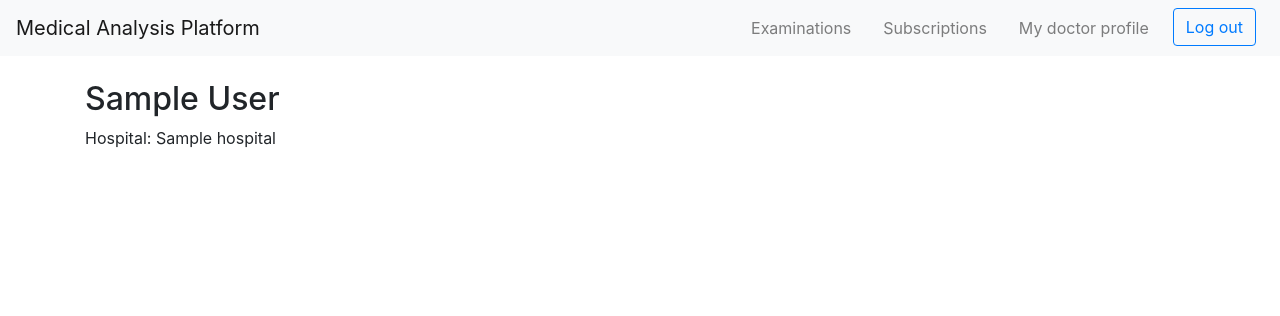
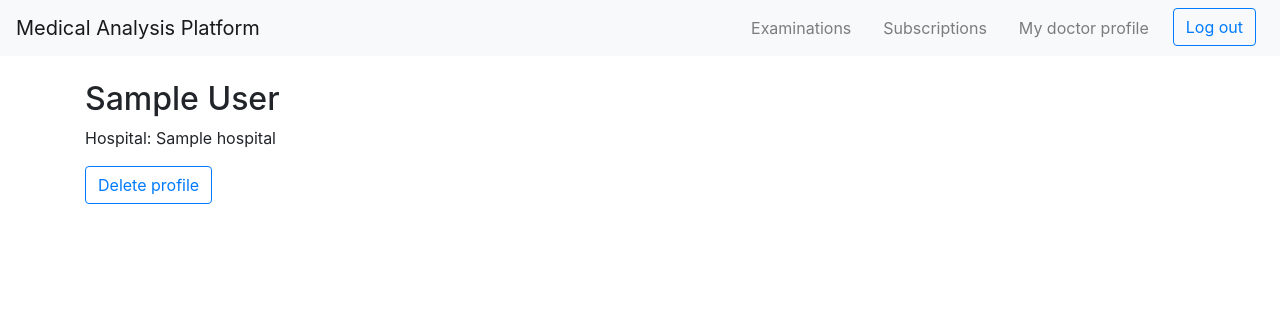
Before and after one commit to iliaparvanov/med-analysis-platform, a Django app: page /accounts/doctor in a window 1280 px wide. Shown: the top 316 px of the page. Run offline with Django 3.2, Linux system fonts and the light colour scheme; a user stored in the database is signed in; tables that the repository leaves empty hold one stand-in row (values such as "Sample post"); parts of the project's set-up code (start-up, migrations or seed data) failed here and were passed over; some libraries are stand-ins or nearby versions.

Commit message:
Finished option of deleting both hospital and doctor's profiles

```diff
--- a/med_analyser/common/models.py
+++ b/med_analyser/common/models.py
@@ -57,11 +57,23 @@ def post_save_create_and_add_groups(sender, instance, **kwargs):
     free_doctors_group = Group.objects.get(name='free_doctors_group')
     instance.user.groups.add()
 
+@receiver(pre_delete, sender=CustomUser)
+def pre_delete_user_delete_doctor_hospital(sender, instance, **kwargs):
+    # deleting a customer automatically cancels all active subscriptions
+    instance.doctor.delete()
+    if hasattr(instance, 'hospital'):
+        instance.hospital.delete()
+
 @receiver(pre_delete, sender=Doctor)
-def pre_delete_delete_subscription_user(sender, instance, **kwargs):
-    instance.user.delete()
-    # deleting a customer automatically cancels all active subscriptions
+def pre_delete_doctor_delete_subscription(sender, instance, **kwargs):
     try:
         deleted_customer = stripe.Customer.delete(instance.subscription.stripe_customer_id)
     except:
         pass
+
+@receiver(pre_delete, sender=Hospital)
+def pre_delete_hospital_delete_subscription(sender, instance, **kwargs):
+    try:
+        deleted_customer = stripe.Customer.delete(instance.subscription.stripe_customer_id)
+    except:
+        pass
--- a/med_analyser/common/urls.py
+++ b/med_analyser/common/urls.py
@@ -8,5 +8,6 @@ app_name = 'common'
 urlpatterns = [
     path('', generic.HomePageView.as_view(), name='home'),
     path('accounts/signup/doctors', doctors.DoctorSignUpView.as_view(), name='doctor_signup'),
-    path('accounts/doctor', doctors.DoctorDetailView.as_view(), name='doctor_detail')
+    path('accounts/doctor', doctors.DoctorDetailView.as_view(), name='doctor_detail'),
+    path('accounts/delete', generic.ProfileDeleteView.as_view(), name='profile_delete')
 ]
--- a/med_analyser/common/views/doctors.py
+++ b/med_analyser/common/views/doctors.py
@@ -16,7 +16,7 @@ class DoctorSignUpView(SignupView):
 class DoctorDetailView(LoginRequiredMixin, DetailView):
     model = Doctor
     context_object_name = 'doctor'
-    template_name = 'account/doctor_detail.html'
+    template_name = 'account/detail_doctor.html'
 
     def get_object(self, queryset=None):
         obj = self.request.user.doctor
--- a/med_analyser/templates/account/doctor_detail.html
+++ b/med_analyser/templates/account/detail_doctor.html
@@ -3,5 +3,8 @@
     <h2>{{ doctor.first_name }} {{ doctor.last_name }}</h2>
     {% if doctor.hospital %}
         <p>Hospital: {{ doctor.hospital.name }}</p>
+    {% else %}
+        <p>You don't currently belong to a hospital.</p>
     {% endif %}
+    <a class="btn btn-outline-primary" href="{% url 'common:profile_delete' %}">Delete profile</a>
 {% endblock content %}
```
Also changed, not shown: med_analyser/common/views/generic.py (+21 -12 lines), med_analyser/templates/account/profile_delete.html (added, +9 -0 lines).
